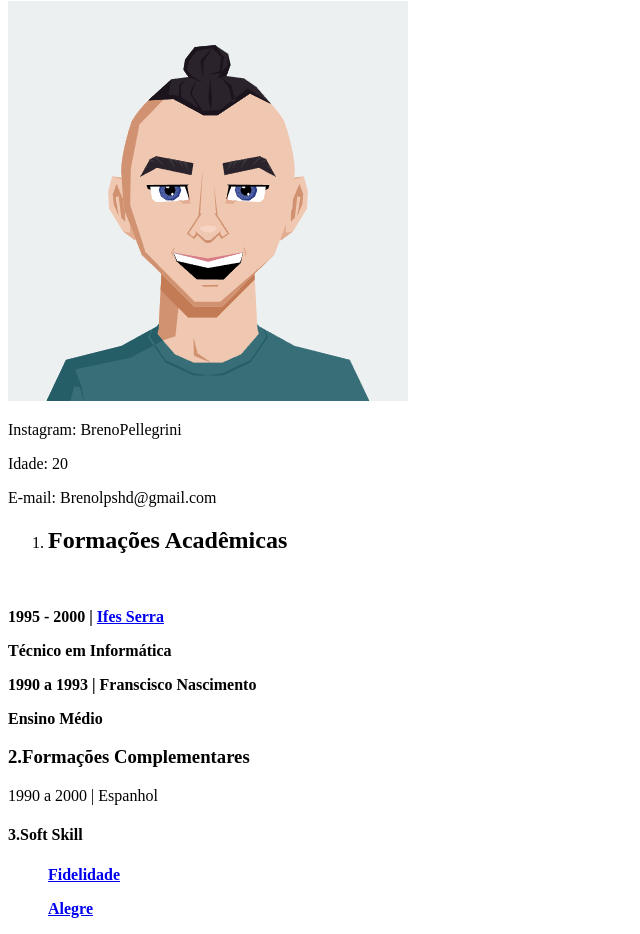
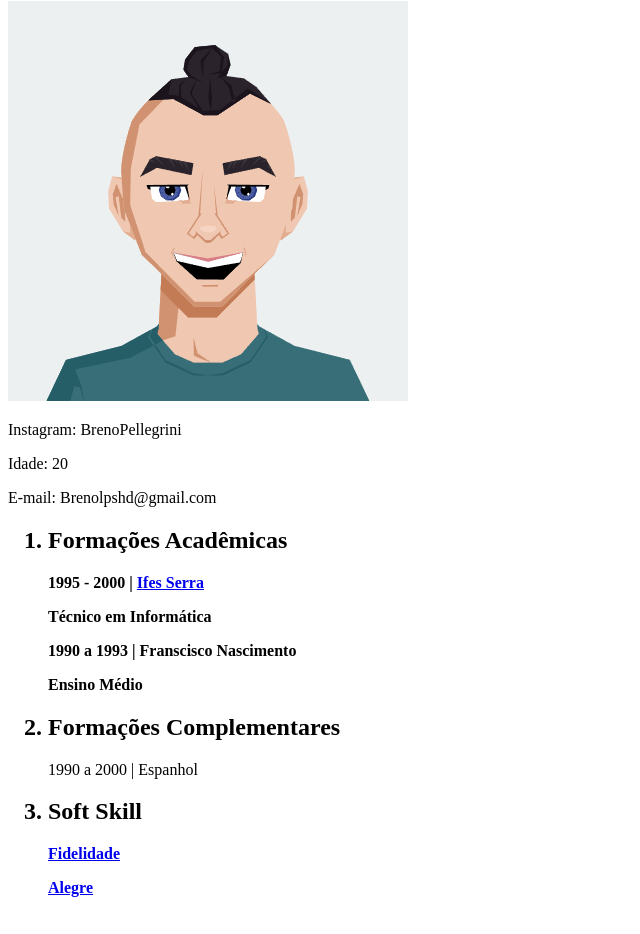
Before and after one commit to BrenoSperandio/Atvdd-4, a plain HTML site: page index.html in a window 1280 px wide. Shown: the part 79-1013 px from the top of the page, without its empty margins (0-640 px from the left). After the commit the page ends 992 px from the top, so only its background shows below. Drawn offline with Linux system fonts and the light colour scheme.

Commit message:
Prototipo final ok

```diff
--- a/index.html
+++ b/index.html
@@ -19,32 +19,29 @@
             <p>Idade: 20</p>
         <p>E-mail: Brenolpshd@gmail.com</p>
     </div>
+
+    <div>
+        <ol>
         <div class="infos2">
-        <ol>
-            <li><h2><b>Formações Acadêmicas</b></h2> <br></li>
-        </ol>
-
-
-
+            <h2><li><b>Formações Acadêmicas</b></li></h2>
             <p><b>1995 - 2000 | <a href="https://serra.ifes.edu.br/">Ifes Serra</b></a></li>
             <p><b>Técnico em Informática</b></p>
-
             <p></p><b>1990 a 1993 | <a href="https://sedu.es.gov.br/eeefm-franscisco-nascimento"></a>Franscisco
                     Nascimento</b>
             <p><b>Ensino Médio</b></p>
+        </div>
 
-    </div>
         <div class="infos3">
-        <h3><b>2.Formações Complementares</b></h3>
+            <h2><b><li>Formações Complementares</li></b></h2>
             <p>1990 a 2000 | Espanhol </p>
         </div>
+
         <div class="infos4">
-        <h4>3.Soft Skill</h4>
-        <ol>
+            <h2><b><li>Soft Skill</li></b></h2>
                 <p><b><a href="fiel.html">Fidelidade</a></b></p>
                 <p><b><a href="alegria.html">Alegre</a></b></p>
-        <ol>
-
+        </div>
+    </ol>
 </div>
 </body>
 
```
Lines whose indentation alone changed are shown as unchanged.
